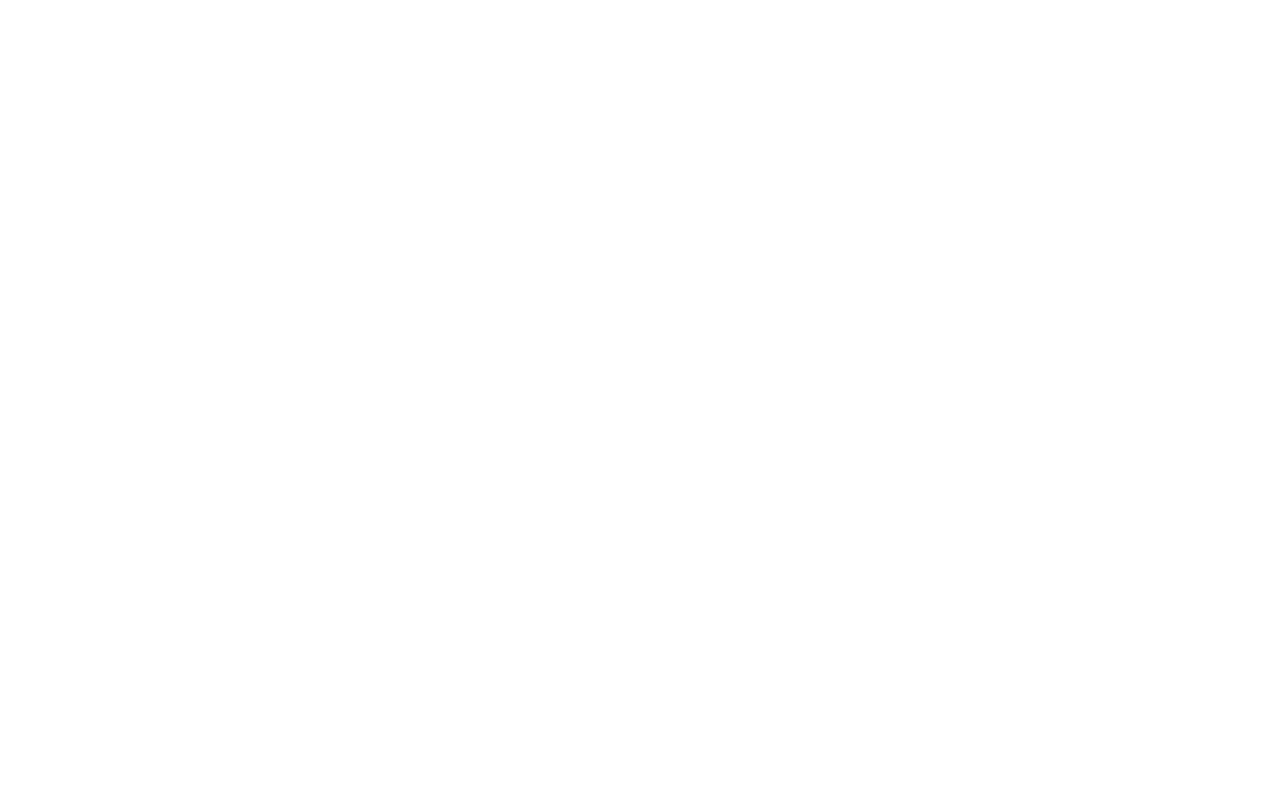
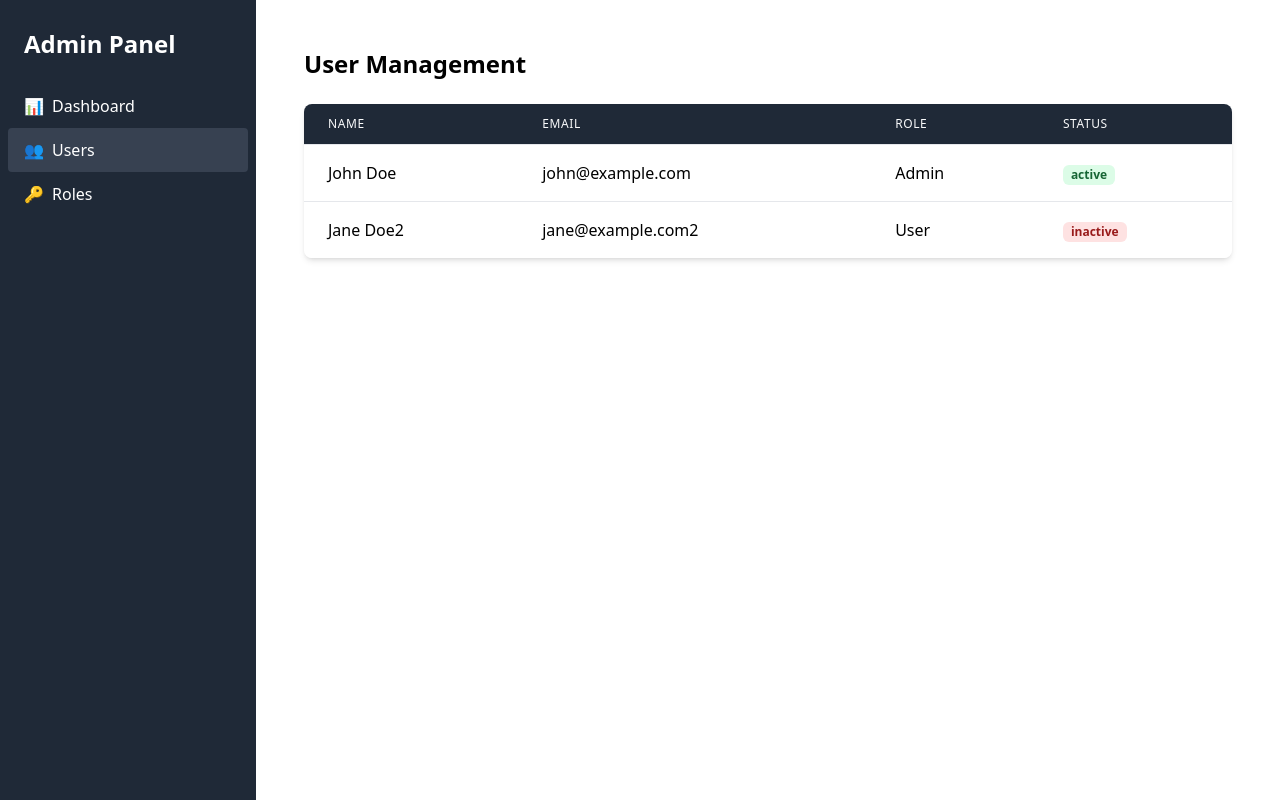
Before and after one commit to Sata-hash/VRV-Security-frontend-assignment, a React (Vite) app: page /users in a window 1280 px wide. Before the commit this address had no page. Built offline with nearby package versions, Linux system fonts and the light colour scheme.

Commit message:
users page component

```diff
--- a/src/App.tsx
+++ b/src/App.tsx
@@ -1,6 +1,7 @@
 import { BrowserRouter, Routes, Route } from "react-router-dom";
 import Layout from "./components/Layout";
 import Dashboard from "./components/Dashboard";
+import UserManagement from "./components/UserManagement";
 
 function App() {
   return (
@@ -8,6 +9,7 @@
       <Routes>
         <Route path="/" element={<Layout />}>
           <Route index element={<Dashboard />} />
+          <Route path="users" element={<UserManagement />} />
         </Route>
       </Routes>
     </BrowserRouter>
--- /dev/null
+++ b/src/components/UserManagement.tsx
@@ -0,0 +1,67 @@
+import { User } from "../types/index";
+
+const UserManagement: React.FC = () => {
+  const users: User[] = [
+    {
+      id: 1,
+      name: "John Doe",
+      email: "john@example.com",
+      role: "Admin",
+      status: "active",
+    },
+    {
+      id: 2,
+      name: "Jane Doe2",
+      email: "jane@example.com2",
+      role: "User",
+      status: "inactive",
+    },
+  ];
+  return (
+    <div className="p-6">
+      <h2 className="text-2xl font-semibold mb-6">User Management</h2>
+      <div className="bg-white shadow-md rounded-lg overflow-hidden">
+        <table className="min-w-full divide-y divide-gray-200">
+          <thead className="bg-gray-800">
+            <tr>
+              <th className="px-6 py-3 text-left text-xs font-medium text-gray-50 uppercase tracking-wider">
+                Name
+              </th>
+              <th className="px-6 py-3 text-left text-xs font-medium text-gray-50 uppercase tracking-wider">
+                Email
+              </th>
+              <th className="px-6 py-3 text-left text-xs font-medium text-gray-50 uppercase tracking-wider">
+                Role
+              </th>
+              <th className="px-6 py-3 text-left text-xs font-medium text-gray-50 uppercase tracking-wider">
+                Status
+              </th>
+            </tr>
+          </thead>
+          <tbody className="bg-white divide-y divide-gray-200">
+            {users.map((user) => (
+              <tr key={user.id}>
+                <td className="px-6 py-4 whitespace-nowrap">{user.name}</td>
+                <td className="px-6 py-4 whitespace-nowrap">{user.email}</td>
+                <td className="px-6 py-4 whitespace-nowrap">{user.role}</td>
+                <td className="px-6 py-4 whitespace-nowrap">
+                  <span
+                    className={`px-2 inline-flex text-xs leading-5 font-semibold rounded-md ${
+                      user.status === "active"
+                        ? "bg-green-100 text-green-800"
+                        : "bg-red-100 text-red-800"
+                    }`}
+                  >
+                    {user.status}
+                  </span>
+                </td>
+              </tr>
+            ))}
+          </tbody>
+        </table>
+      </div>
+    </div>
+  );
+};
+
+export default UserManagement;
```
Also changed, not shown: src/types/index.ts (+8 -0 lines).
